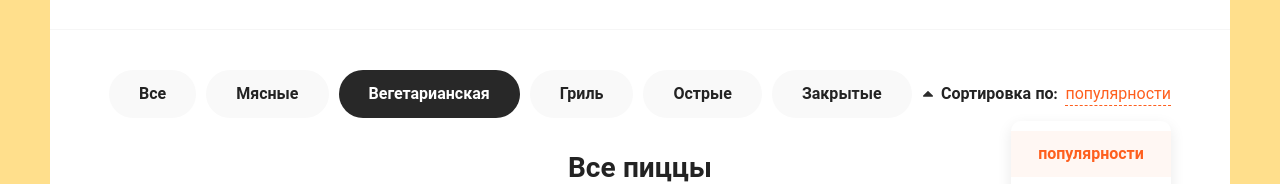
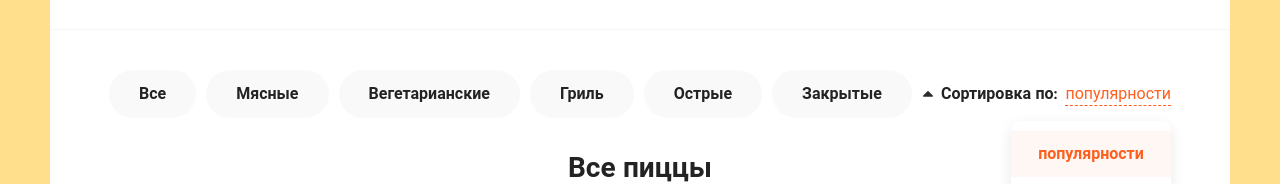
Before and after one commit to yuKalashnikova2/react-pizza-store-, a React (Create React App) app: page / in a window 1280 px wide. Shown: the part 155-339 px from the top of the page. Built offline with nearby package versions, Linux system fonts and the light colour scheme.

Commit message:
refactor(components): Categories

```diff
--- a/src/components/Categories.jsx
+++ b/src/components/Categories.jsx
@@ -1,22 +1,32 @@
 import { useState } from 'react'
 
 const Categories = () => {
-    const [activeIndex, setActiveIndex] = useState(2)
+  const [activeIndex, setActiveIndex] = useState([])
 
-    const choseActiveIndex = (index) => {
-        setActiveIndex(index)
-    }
+  const categories = [
+    'Все',
+    'Мясные',
+    'Вегетарианские',
+    'Гриль',
+    'Острые',
+    'Закрытые',
+  ]
 
+  const choseActiveIndex = (index) => {
+    setActiveIndex(index)
+  }
 
   return (
     <div className="categories">
       <ul>
-        <li onClick={() => choseActiveIndex(0)} className={activeIndex === 0 ? "active" : ""}>Все</li>
-        <li onClick={() => choseActiveIndex(1)} className={activeIndex === 1 ? "active" : ""}>Мясные</li>
-        <li onClick={() => choseActiveIndex(2)} className={activeIndex === 2 ? "active" : ""}>Вегетарианская</li>
-        <li onClick={() => choseActiveIndex(3)} className={activeIndex === 3 ? "active" : ""}>Гриль</li>
-        <li onClick={() => choseActiveIndex(4)} className={activeIndex === 4 ? "active" : ""}>Острые</li>
-        <li onClick={() => choseActiveIndex(5)} className={activeIndex === 5 ? "active" : ""}>Закрытые</li>
+        {categories.map((elem, index) => (
+          <li
+            onClick={() => choseActiveIndex(index)}
+            className={activeIndex === index ? 'active' : ''}
+          >
+            {elem}
+          </li>
+        ))}
       </ul>
     </div>
   )
```
